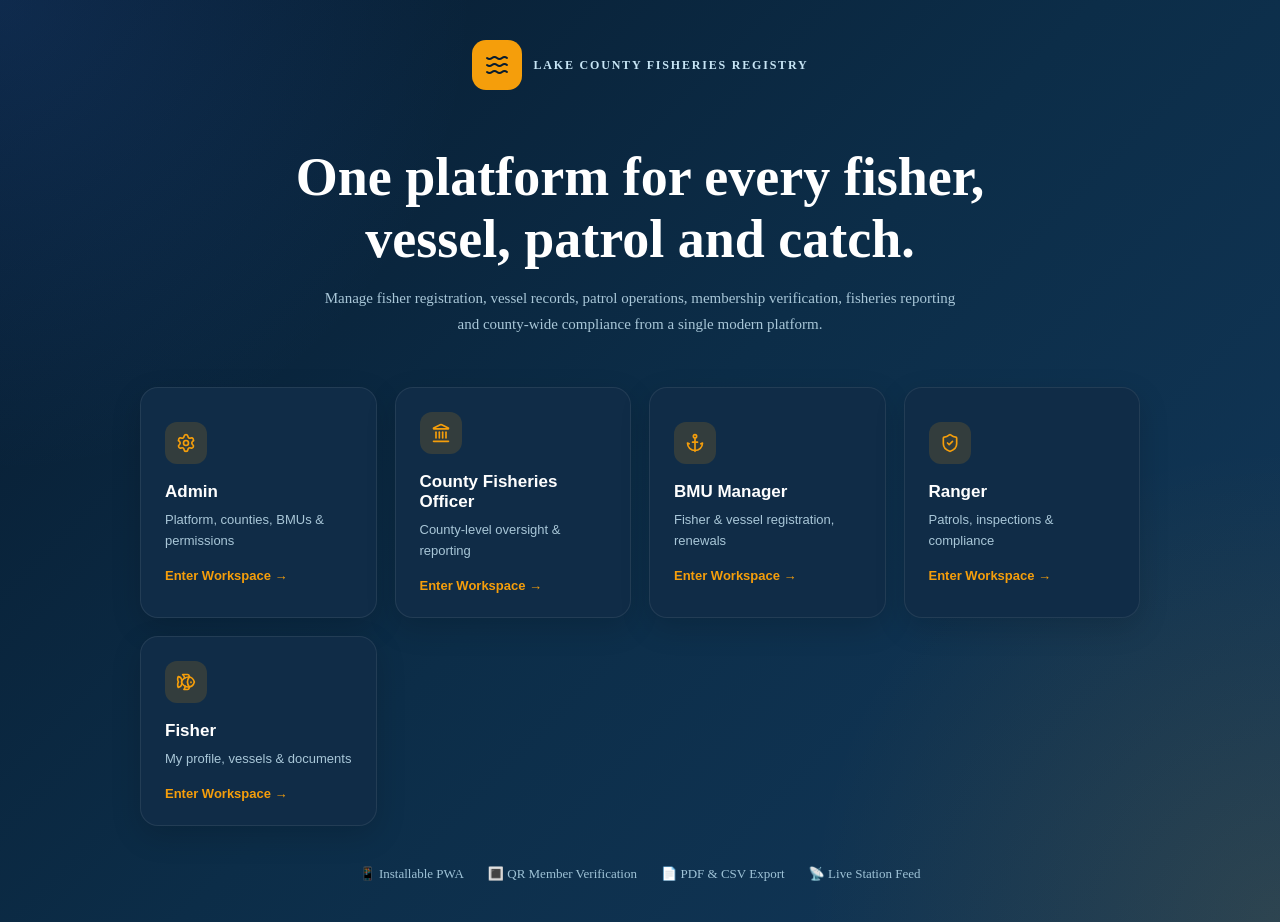
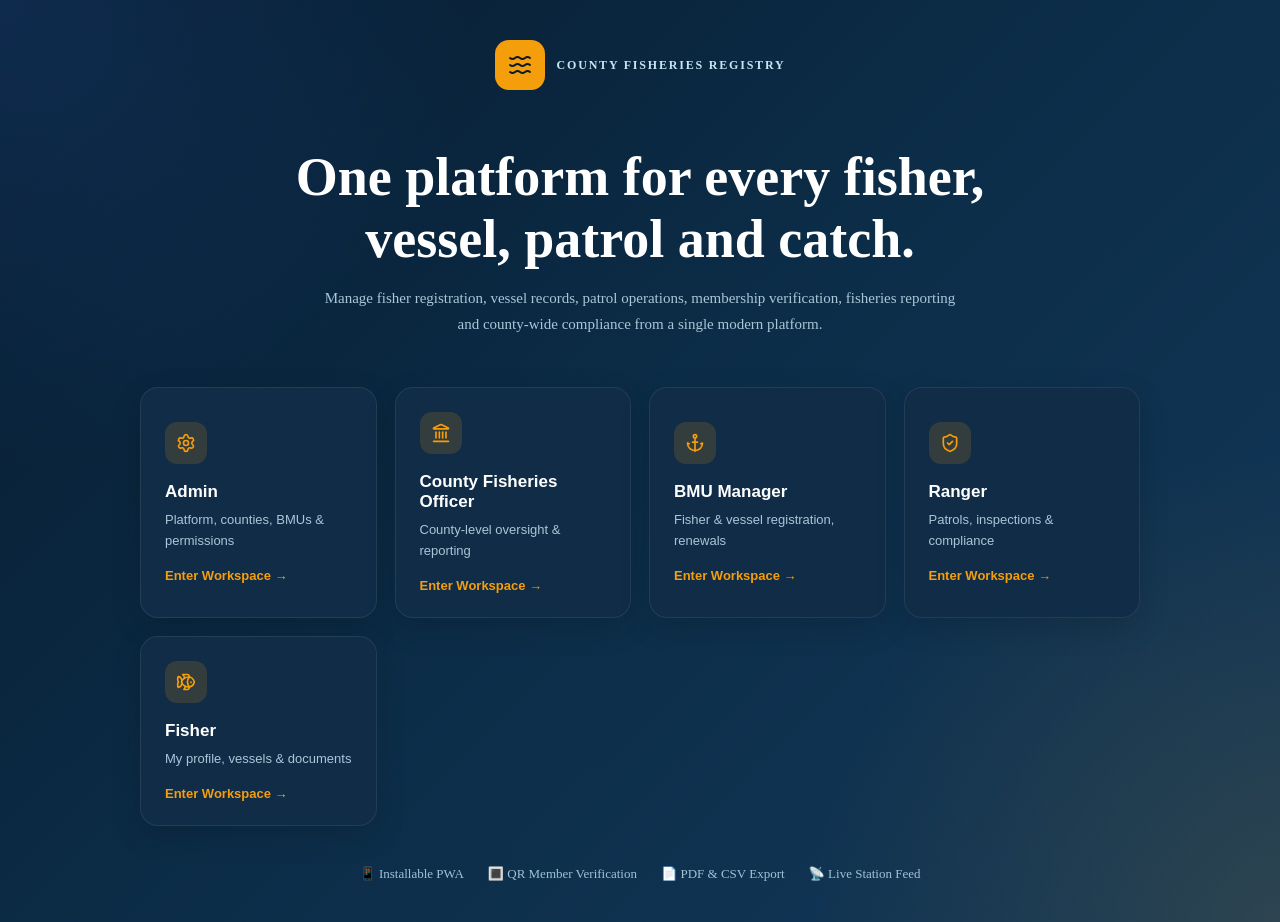
Before and after one commit to YOBRA-coder/beach-management-demo, a React (Vite) app: page / in a window 1280 px wide. Built offline with nearby package versions, Linux system fonts and the light colour scheme.

Commit message:
Update title from 'Lake County Fisheries Registry' to 'County Fisheries Registry'

```diff
--- a/src/App.jsx
+++ b/src/App.jsx
@@ -682,7 +682,7 @@ function LoginScreen({ onSelect }) {
                 fontWeight: 600,
               }}
             >
-              Lake County Fisheries Registry
+              County Fisheries Registry
             </span>
           </div>
 
```
